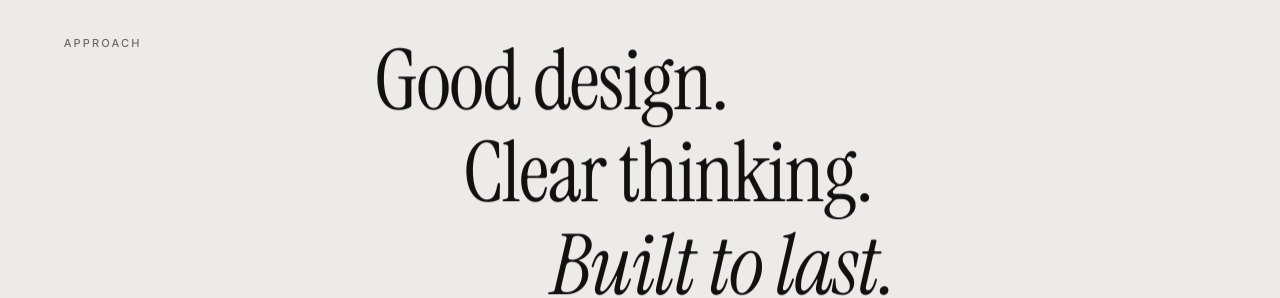
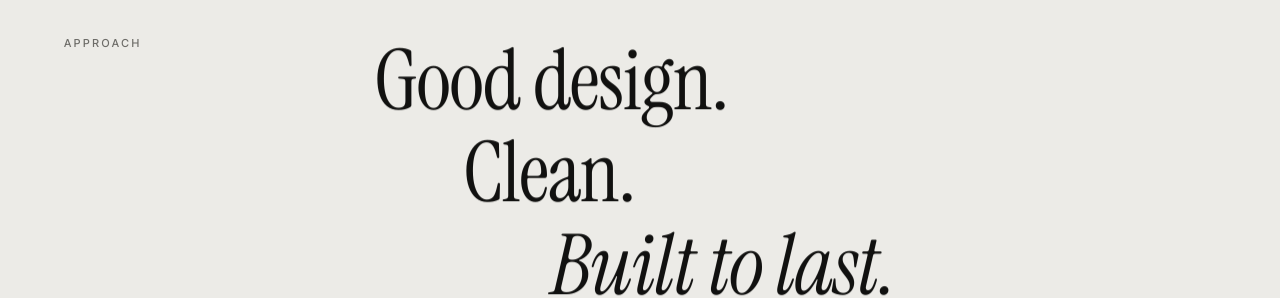
Before and after one commit to tamanitadiwa-coder/tamany, a plain HTML site: page index.html in a window 1280 px wide. Shown: the part 3860-4158 px from the top of the page. Drawn offline with Linux system fonts and the light colour scheme.

Commit message:
Copy: Approach 'Clear thinking.' -> 'Clean.'
Co-Authored-By: Claude Opus 5.5 <noreply@anthropic.com>
Claude-Session: https://claude.ai/code/session_014jyv7vSEezQjJ6e1vvBxuH

```diff
--- a/index.html
+++ b/index.html
@@ -115,7 +115,7 @@
     <h2 class="label col-label" id="approach-h" data-reveal>Approach</h2>
     <ul class="principles col-main">
       <li class="mask"><span>Good design.</span></li>
-      <li class="mask"><span>Clear thinking.</span></li>
+      <li class="mask"><span>Clean.</span></li>
       <li class="mask"><span>Built to last.</span></li>
     </ul>
   </div>
```
